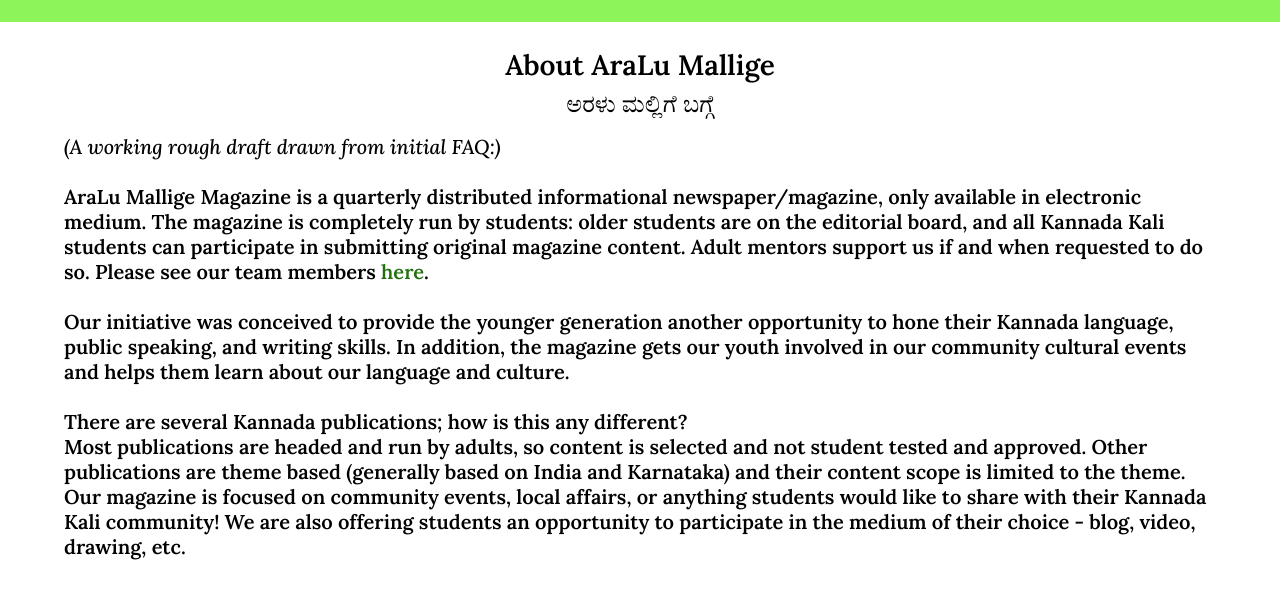
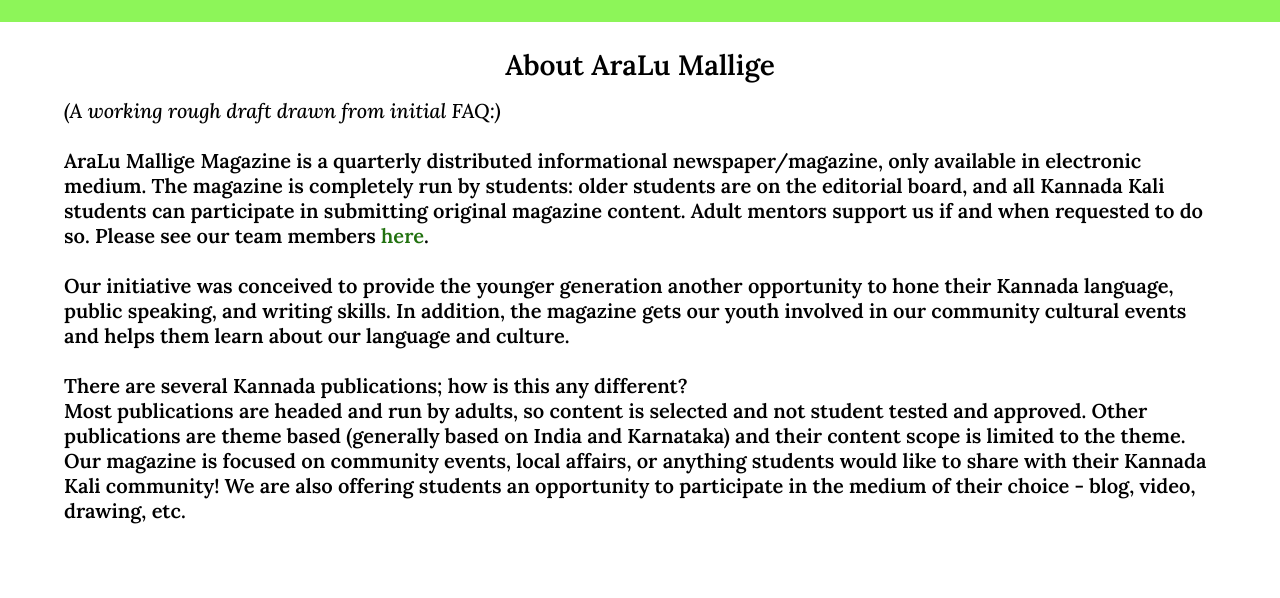
Before and after one commit to MedhaMahanta/AraLu-Mallige, a plain HTML site: page about.html in a window 1280 px wide. Shown: the part 138-736 px from the top of the page. Drawn offline with Linux system fonts and the light colour scheme.

Commit message:
Update about.html

```diff
--- a/about.html
+++ b/about.html
@@ -31,7 +31,7 @@
 		</nav>
 	</header>
 	<div class = "page-title"> About AraLu Mallige </div>
-	<div class = "page-subtitle"> ಅರಳು ಮಲ್ಲಿಗೆ ಬಗ್ಗೆ </div>
+	<div class = "page-subtitle"> </div>
 
 	<div class = "about-content">
 		<i>(A working rough draft drawn from initial FAQ:)</i><br><br>
```
